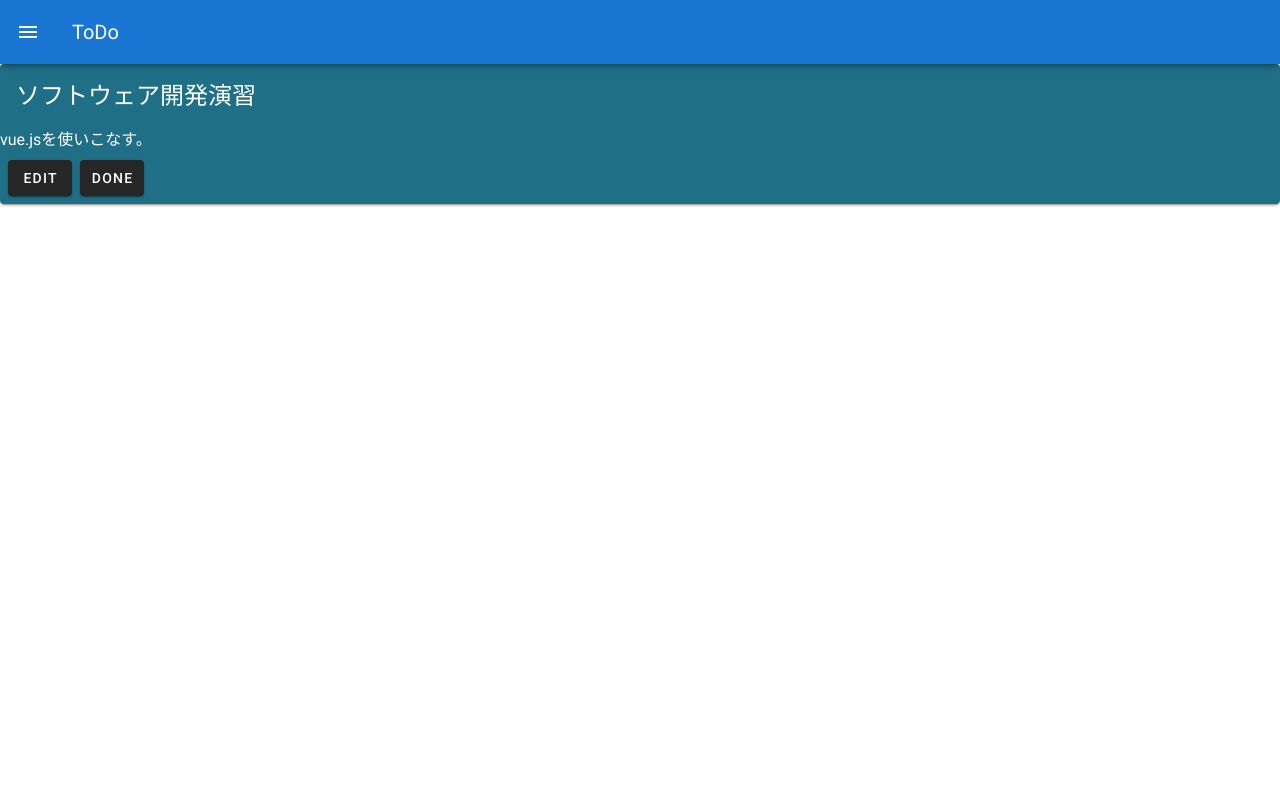
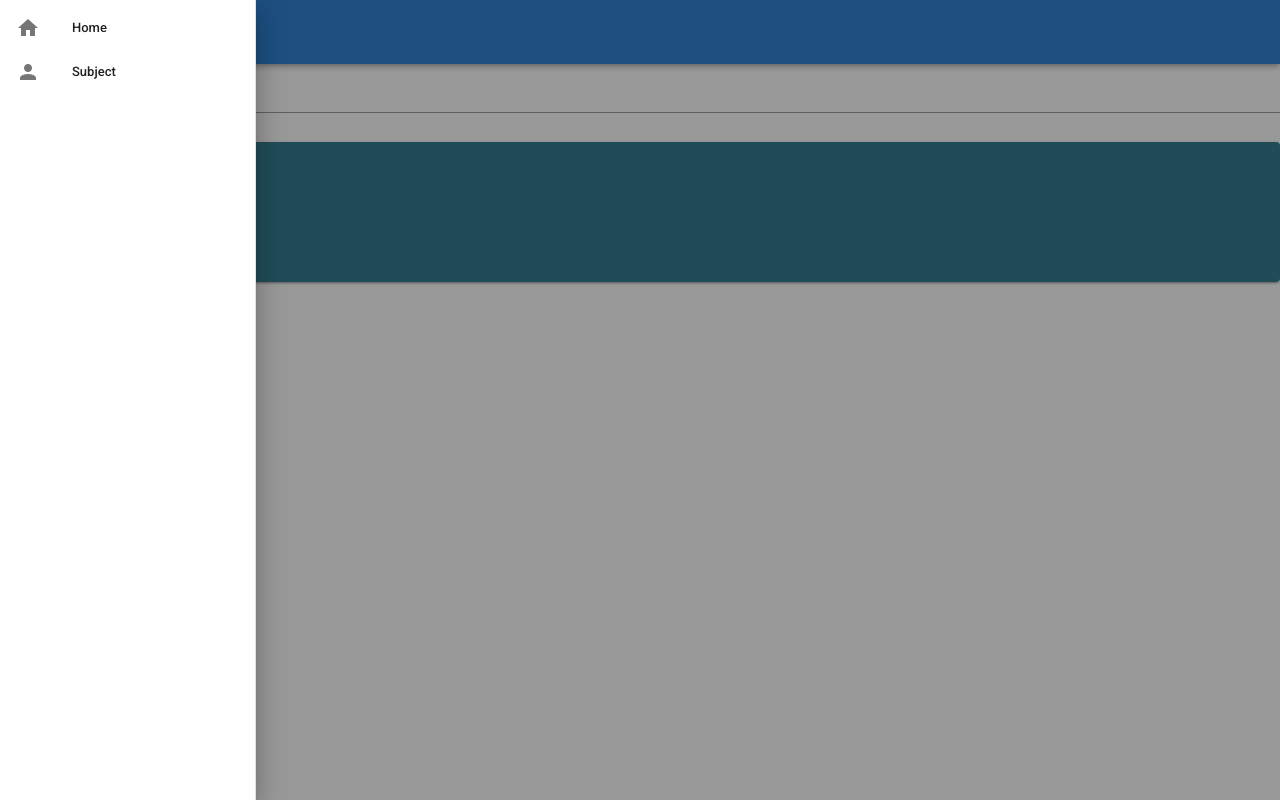
Before and after one commit to Kensho14/sd_t5_todo-app, a Vue app: page / in a window 1280 px wide. Both pictures are taken after a click on the button 28 px from the left and 32 px from the top of the page. Built offline with nearby package versions, Linux system fonts and the light colour scheme.

Commit message:
科目選択画面の見た目だけ

```diff
--- a/src/App.vue
+++ b/src/App.vue
@@ -5,12 +5,54 @@
       color="primary"
       dark
     >
-      <v-app-bar-nav-icon></v-app-bar-nav-icon>
+      <v-app-bar-nav-icon v-on:click="drawer = true"></v-app-bar-nav-icon>
       <v-toolbar-title>ToDo</v-toolbar-title>
+
     </v-app-bar>
+
+    <v-navigation-drawer
+      v-model="drawer"
+      absolute
+      temporary
+    >
+      <v-list
+        nav
+        dense
+      ><v-list-item-group
+          v-model="group"
+          active-class="primary--text text--accent-4"
+        >
+          <v-list-item>
+            <v-list-item-icon>
+              <v-icon>mdi-home</v-icon>
+            </v-list-item-icon>
+            <v-list-item-title>Home</v-list-item-title>
+          </v-list-item>
+
+          <v-list-item>
+            <v-list-item-icon>
+              <v-icon>mdi-account</v-icon>
+            </v-list-item-icon>
+            <v-list-item-title>Subject</v-list-item-title>
+          </v-list-item>
+
+        </v-list-item-group>
+
+      </v-list>
+    </v-navigation-drawer>
 
     <v-main>
       <v-row dense>
+        <v-col>
+          <v-text-field v-on:click="mouseClickHandler" label="タスクを入力">
+          </v-text-field>
+          <v-text-field v-if="isClicked" label="タスク詳細">
+          </v-text-field>
+          <v-select　v-if="isClicked"
+            label="科目を選択"
+          ></v-select>
+          <v-btn v-if="isClicked">登録</v-btn>
+        </v-col>
         <v-col
           v-for="(item, i) in tasks"
           :key="i"
@@ -35,6 +77,17 @@ export default {
     //SubjectCard,
   },
 
+  data: () => ({
+    isClicked: false,
+    drawer: false,
+    group: null,
+  }),
+  methods: {
+    mouseClickHandler(){
+      this.isClicked = true
+    },
+  },
+
   computed: {
     tasks() {
       return this.$store.state.tasks
```
Also changed, not shown: src/components/SubjectCard.vue (added, +22 -0 lines).
